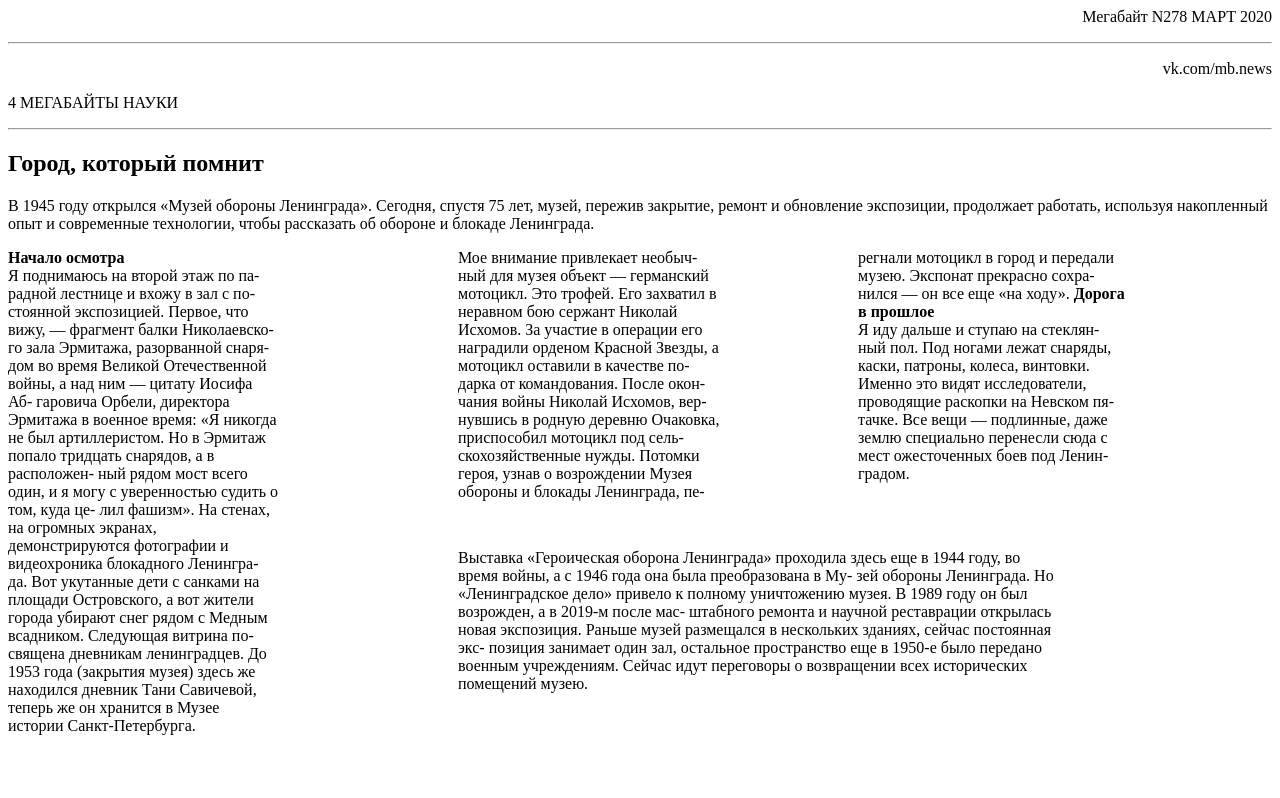
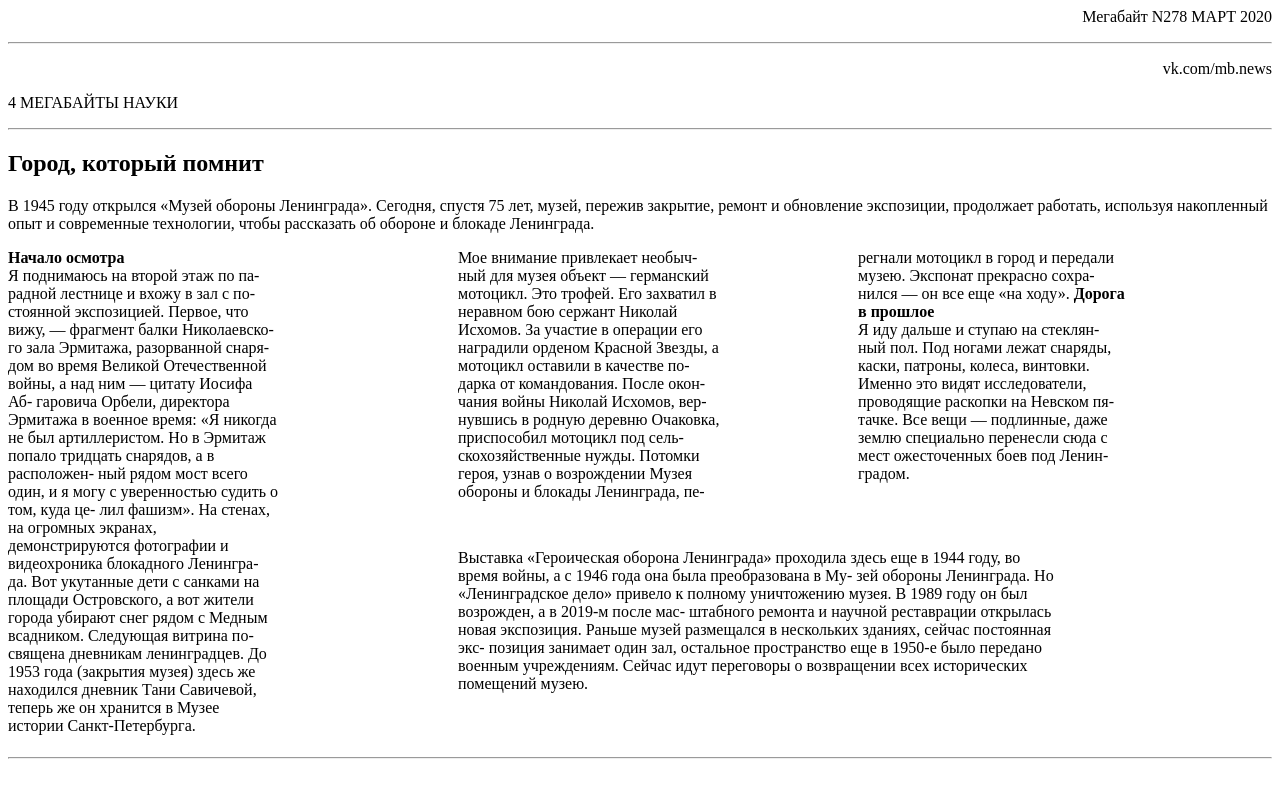
Before and after one commit to WebHeroSchool/tarvikt_project, a plain HTML site: page index.html in a window 1280 px wide. Drawn offline with Linux system fonts and the light colour scheme.

Commit message:
plas footer

```diff
--- a/index.html
+++ b/index.html
@@ -60,4 +60,5 @@
     </div>
     </section>
   </body>
+  <footer><hr></footer>
 </html>
```
